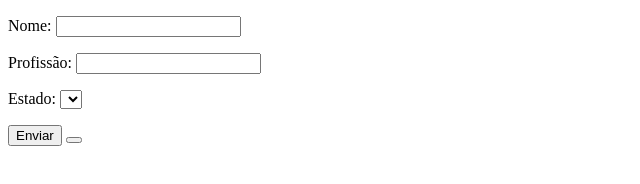
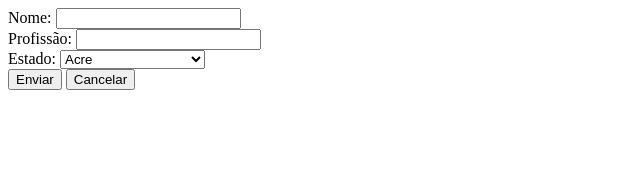
Before and after one commit to wen-dell/interface-jquery-couchdb, a plain HTML site: page index.html in a window 1280 px wide. Shown: the whole page, without its empty margins (0-640 px from the left). Drawn offline with Linux system fonts and the light colour scheme.

Commit message:
Fiz uma lista dos estados brasileiros e adicionei um novo arquivo

```diff
--- a/index.html
+++ b/index.html
@@ -9,23 +9,52 @@
 <body>
 
     <form>
-        <p>
+        <div>
             <label for="nome">Nome:</label>
             <input type="text" name="nome">
-        </p>
-        <p>
+        </div>
+        <div>
             <label for="profissao">Profissão:</label>
             <input type="text" name="profissao">
-        </p>
-        <p>
+        </div>
+        <div>
             <label for="estado">Estado:</label>
             <select name="estado" id="estado">
-                <option value=""></option>
+                <option value="AC">Acre</option>
+                <option value="AL">Alagoas</option>
+                <option value="AP">Amapá</option>
+                <option value="AM">Amazonas</option>
+                <option value="BA">Bahia</option>
+                <option value="CE">Ceará</option>
+                <option value="DF">Distrito Federal</option>
+                <option value="ES">Espírito Santo</option>
+                <option value="GO">Goiás</option>
+                <option value="MA">Maranhão</option>
+                <option value="MT">Mato Grosso</option>
+                <option value="MS">Mato Grosso do Sul</option>
+                <option value="MG">Minas Gerais</option>
+                <option value="PA">Pará</option>
+                <option value="PB">Paraíba</option>
+                <option value="PR">Paraná</option>
+                <option value="PE">Pernambuco</option>
+                <option value="PI">Piauí</option>
+                <option value="RJ">Rio de Janeiro</option>
+                <option value="RN">Rio Grande do Norte</option>
+                <option value="RS">Rio Grande do Sul</option>
+                <option value="RO">Rondônia</option>
+                <option value="RR">Roraima</option>
+                <option value="SC">Santa Catarina</option>
+                <option value="SP">São Paulo</option>
+                <option value="SE">Sergipe</option>
+                <option value="TO">Tocantins</option>
             </select>
-        </p>
+        </div>
         <button type="submit">Enviar</button>
-        <button type="reset"
+        <button type="reset">Cancelar</button>
     </form>
+
+    <script src="js/jquery-3.2.1.min.js"></script>
+    <script src="main.js"></script>
 
 </body>
 </html>
```
Also changed, not shown: js/main.js (added).
